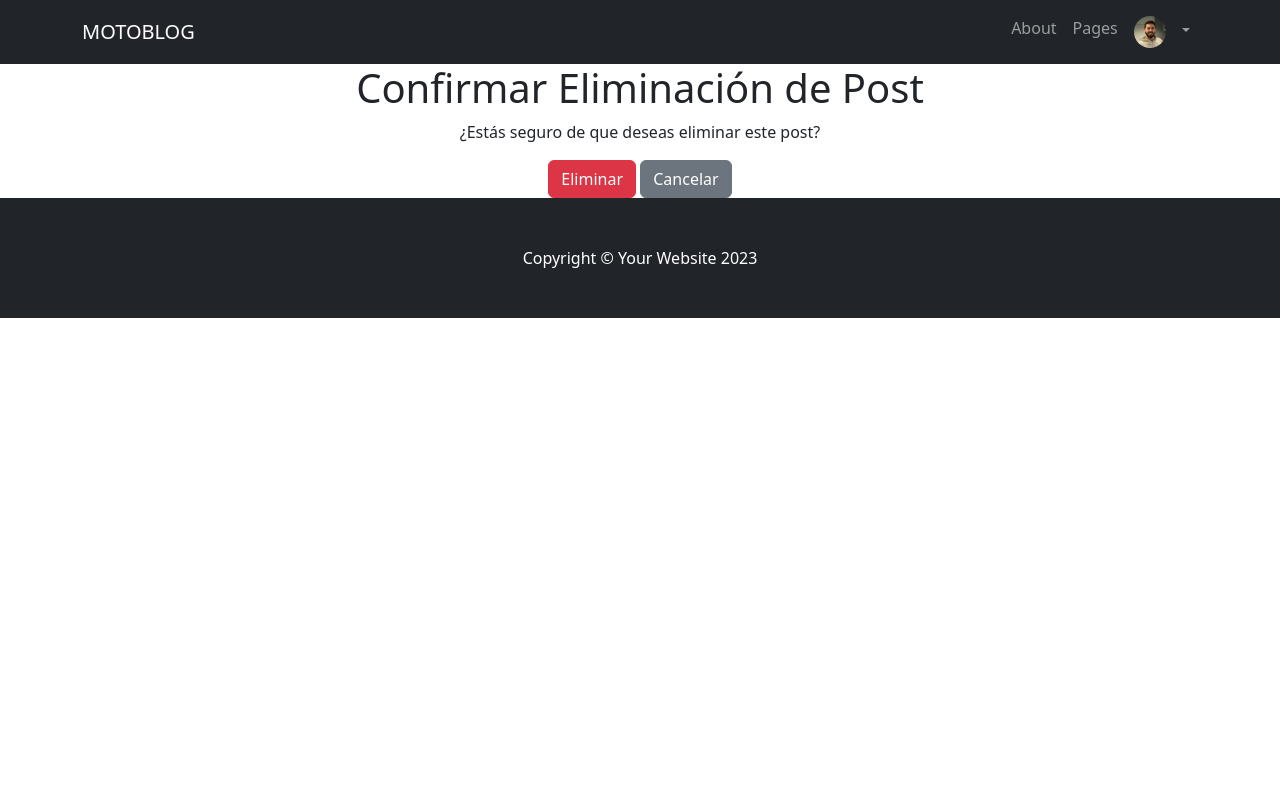
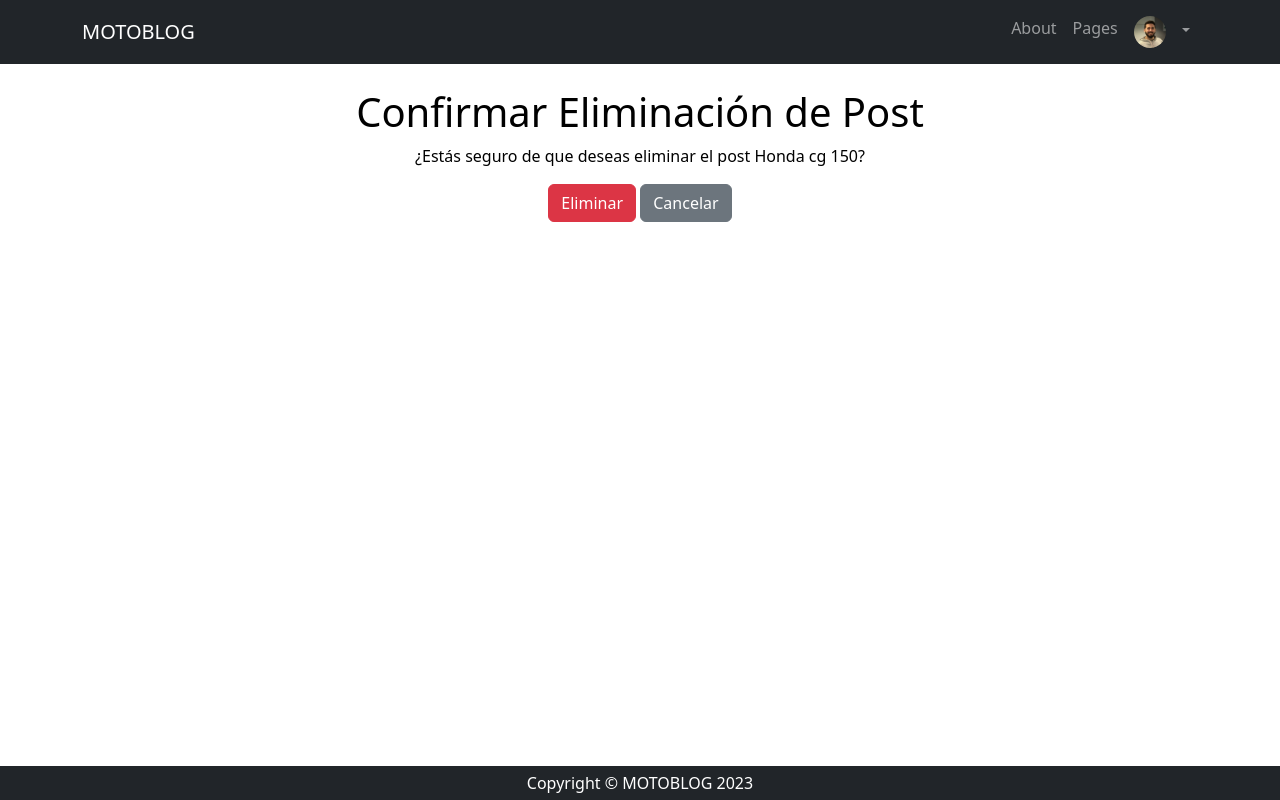
Before and after one commit to gabaq/MotoBlog, a Django app: page /posts/4/delete/ in a window 1280 px wide. Run offline with Django 4.2, Linux system fonts and the light colour scheme; a user stored in the database is signed in; data comes from the database, SQL or seed files in the repository; both versions use the stored data as it was after the commit; some libraries are stand-ins or nearby versions.

Commit message:
change styles

```diff
--- a/Blog/static/Blog/css/main.css
+++ b/Blog/static/Blog/css/main.css
@@ -1,3 +1,19 @@
+.main-body-flexbox {
+  background-color: var(--main-body-bg-color);
+  color: var(--main-body-text-color);
+  min-height: 100vh;
+  display: flex;
+  flex-direction: column;
+}
+
+.main-footer{
+  background-color: var(--main-footer-bg-color);
+  color: var(--main-footer-text-color);
+  text-align: center;
+  padding: 5px;
+  margin-top: auto;
+}
+
 .main-card-text{
     display: -webkit-box !important;
     -webkit-line-clamp: 3 !important;
--- a/Blog/templates/index.html
+++ b/Blog/templates/index.html
@@ -23,7 +23,7 @@
 
 
     </head>
-    <body>
+    <body class="main-body-flexbox">
         <!-- Responsive navbar-->
         <nav class="navbar navbar-expand-lg navbar-dark bg-dark">
             <div class="container">
@@ -42,11 +42,13 @@
                                     <img src="{% static 'Users/img/default.png' %}" alt="Default Avatar" class="profile-image small-avatar">
                                 {% endif %}
                             </a>
-                            <ul class="dropdown-menu" aria-labelledby="userDropdown">
+                            <ul class="dropdown-menu dropdown-menu-dark bg-dark" aria-labelledby="userDropdown">
                                 <li><a class="dropdown-item" href="{% url 'myProfile' %}">Editar Perfil</a></li>
-                                <li><a class="dropdown-item" href="{% url 'myLogout' %}">Logout</a></li>
                                 <li><a class="dropdown-item" href="{% url 'changePassword' %}">Cambiar contraseña</a></li>
+                                <div class="dropdown-divider"></div>
                                 <li><a class="dropdown-item" href="{% url 'deleteUser' %}">Eliminar cuenta</a></li>
+                                <div class="dropdown-divider"></div>
+                                <li><a class="dropdown-item fw-bolder" style="color:red" href="{% url 'myLogout' %}">Logout</a></li>
                             </ul>
                         </li>
                         {% else %}
@@ -63,8 +65,8 @@
         </div>
 
         <!-- Footer-->
-        <footer class="py-5 bg-dark">
-            <div class="container"><p class="m-0 text-center text-white">Copyright &copy; Your Website 2023</p></div>
+        <footer class="container-fluid main-footer bg-dark">
+            <div class="container"><p class="m-0 text-center text-white">Copyright &copy; MOTOBLOG 2023</p></div>
         </footer>
         <!-- Bootstrap core JS-->
         <script src="https://cdn.jsdelivr.net/npm/bootstrap@5.2.3/dist/js/bootstrap.bundle.min.js"></script>
--- a/Blog/templates/post_confirm_delete.html
+++ b/Blog/templates/post_confirm_delete.html
@@ -6,9 +6,11 @@
 {% endblock %}
 
 {% block content %}
-    <div class="container">
+
+    <div class="container d-flex justify-content-center align-items-center"></div>
+        </br>
         <h1 class="text-center">Confirmar Eliminación de Post</h1>
-        <p class="text-center">¿Estás seguro de que deseas eliminar este post?</p>
+        <p class="text-center">¿Estás seguro de que deseas eliminar el post {{ post.titulo }}?</p>
         <form method="post">
             {% csrf_token %}
             <div class="text-center">
--- a/Blog/templates/post_detail.html
+++ b/Blog/templates/post_detail.html
@@ -2,7 +2,7 @@
 {% load static %}
 {% block content %}
 
-  <div class="container">
+  <div class="container py-4">
     <article>
       <header>
         <h1 class="text-primary">{{ post.titulo }}</h1>
@@ -14,14 +14,13 @@
 
         <p class="card-text">{{ post.cuerpo|safe }}</p>
 
-          <div class="mb-4">
+          <div>
             {% if user.is_authenticated %}
             <a href="{% url 'post_update' post.pk %}" class="btn btn-primary">Editar</a>
             <a href="{% url 'post_delete' post.pk %}" class="btn btn-danger">Eliminar</a>
             {% endif %}
             <a href="{% url 'post_list' %}" class="btn btn-secondary">Volver a la lista</a>
           </div>
-
       </main>
     </article>
   </div>
--- a/Blog/templates/post_form.html
+++ b/Blog/templates/post_form.html
@@ -3,7 +3,7 @@
 {% block contenidoQueCambia %}
 
 <!-- Page content-->
-<div class="container">
+<div class="container py-4">
     <div class="row justify-content-center">
         <div class="col-lg-8">
             <div class="card mb-4">
--- a/Blog/templates/post_list.html
+++ b/Blog/templates/post_list.html
@@ -17,9 +17,7 @@
   </div>
 </header>
 
-
-
-<div class="container">
+<div class="container py-4">
   <div class="row">
     {% for post in posts %}
       <div class="col-lg-6">
--- a/Blog/templates/post_update.html
+++ b/Blog/templates/post_update.html
@@ -2,7 +2,7 @@
 {% load static %}
 
 {% block content %}
-    <div class="container">
+    <div class="container py-4">
         <div class="row justify-content-center">
             <div class="col-lg-8">
                 <div class="card mb-4">
```
Also changed, not shown: Blog/templates/about.html (+3 -5 lines), db.sqlite3.
